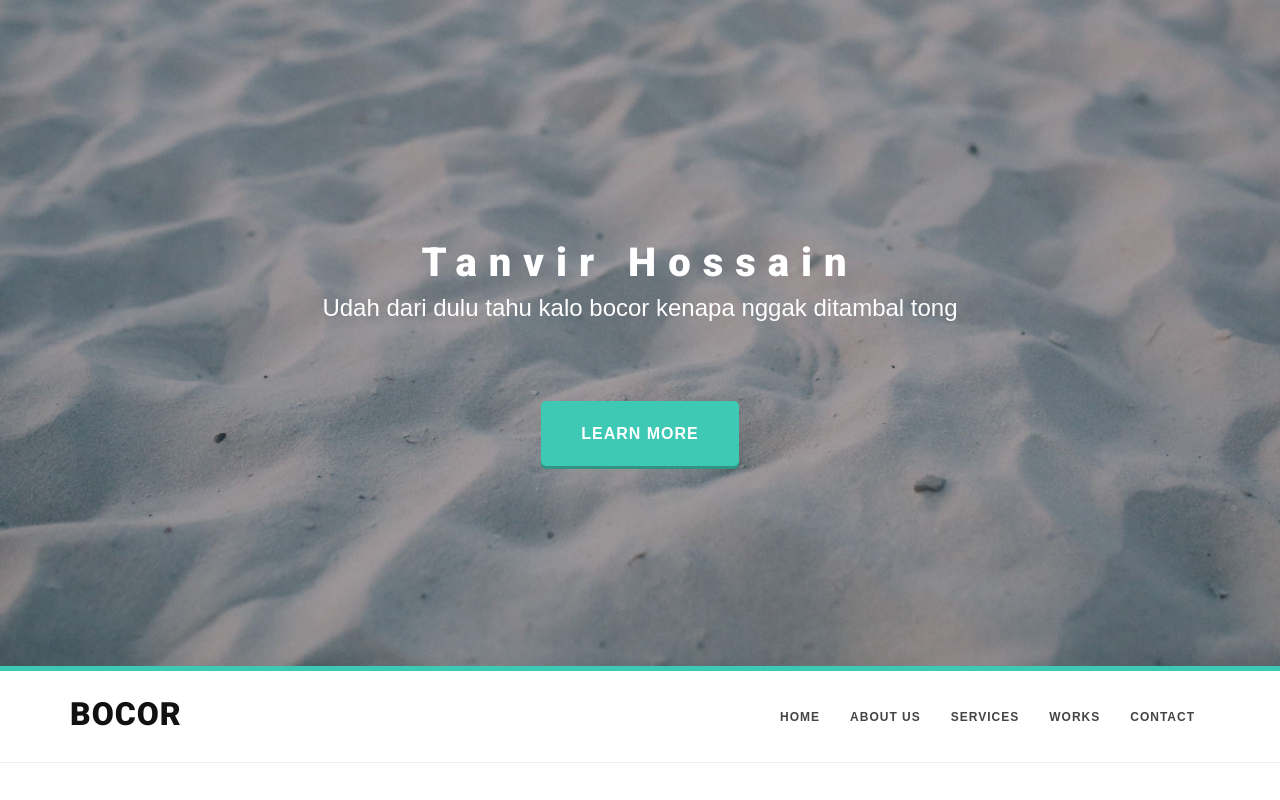
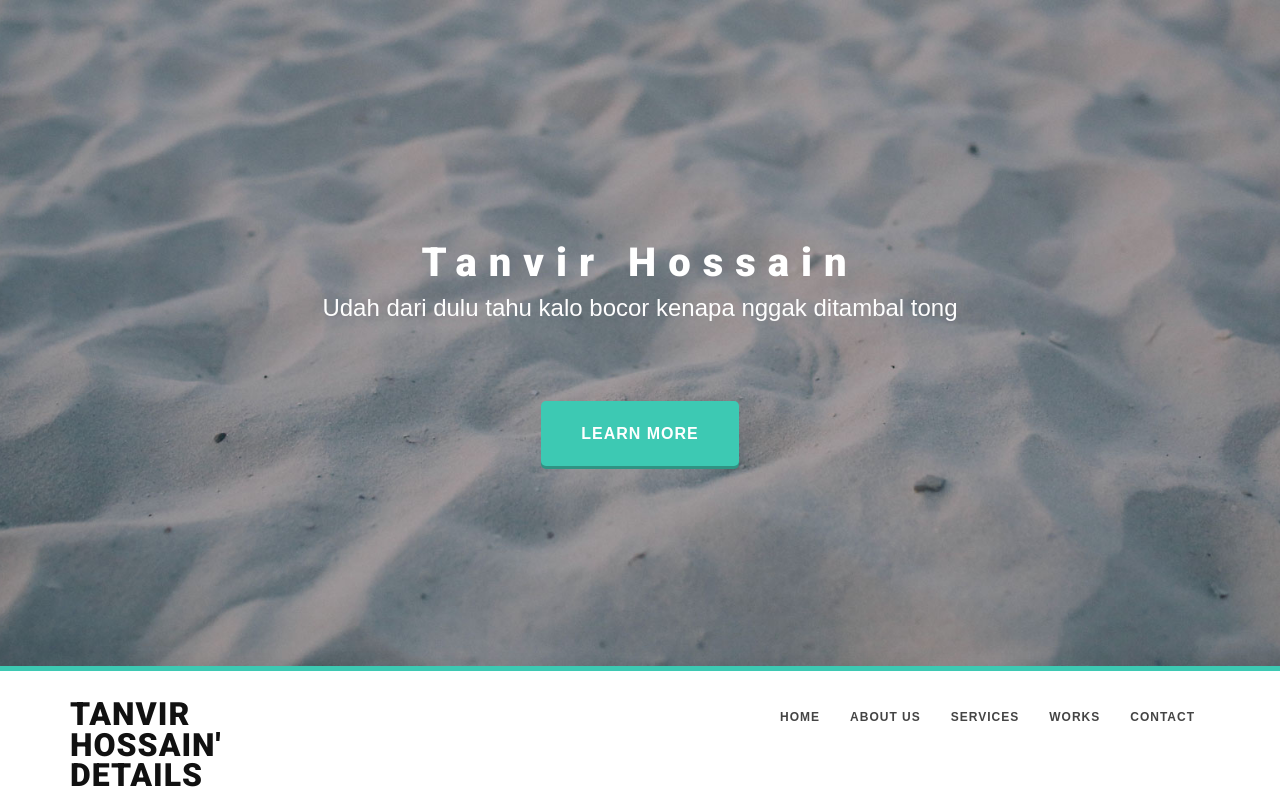
Before and after one commit to tanvir1990/tanvir1990.github.io, a plain HTML site: page index.html in a window 1280 px wide. Shown: the top 800 px of the page. Drawn offline with nearby package versions, Linux system fonts and the light colour scheme; a web font is replaced by a local one.

Commit message:
Update index.html

```diff
--- a/index.html
+++ b/index.html
@@ -53,7 +53,7 @@
                                     <div class="row">
                                           <div class="col-md-2">
                                                    <div class="site-logo">
-                                                            <a href="index.html" class="brand">Bocor</a>
+                                                            <a href="index.html" class="brand">Tanvir Hossain' Details</a>
                                                     </div>
                                           </div>
 
```
